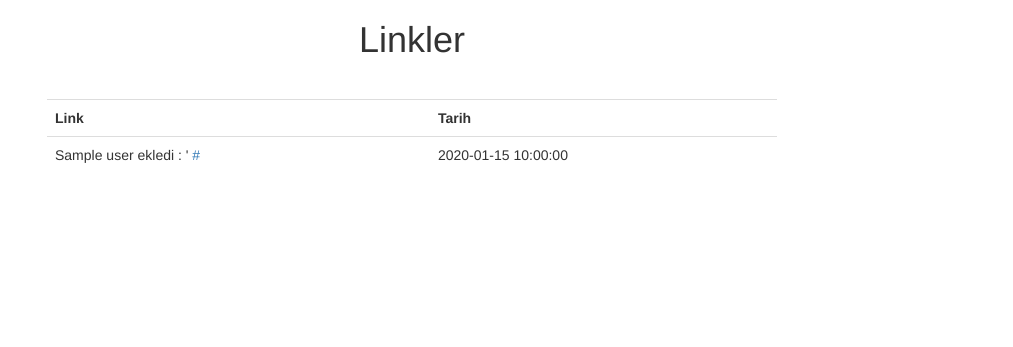
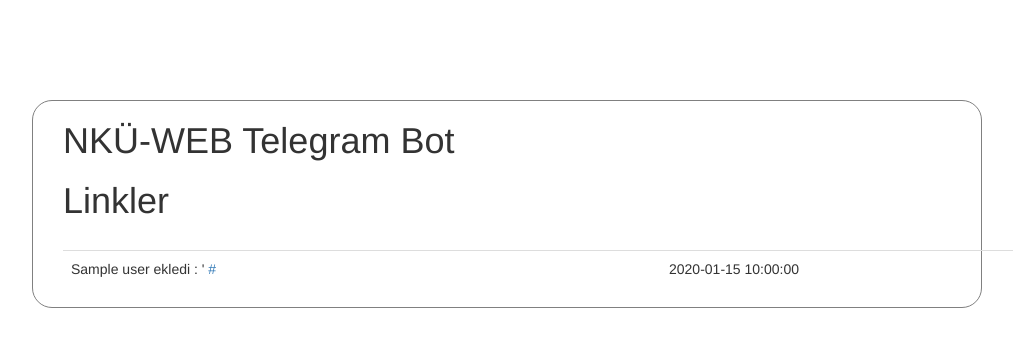
Before and after one commit to nkuweb/dockerize-telegram, a Flask app: page / in a window 1280 px wide. Shown: the top 347 px of the page, without its empty margins (38-1051 px from the left). Run offline with Flask 2, Linux system fonts and the light colour scheme; a database or web service that is not in the repository returns one stand-in record (values such as "Sample title"); some libraries are stand-ins or nearby versions.

Commit message:
IndexPage Changed

```diff
--- a/dockerized-telegram/web/app.py
+++ b/dockerized-telegram/web/app.py
@@ -5,10 +5,11 @@
 
 @app.route("/")
 def index():
-    db=MongoClient('db')
+    db=MongoClient('localhost')
     client = db.telegram
     fetcher  = client.telegramcollection
     return render_template("index.html",datas=fetcher.find())
 @app.errorhandler(404)
 def page_not_found(e):
     return render_template("404.html")
+app.run(debug=True)
--- a/dockerized-telegram/web/templates/index.html
+++ b/dockerized-telegram/web/templates/index.html
@@ -6,21 +6,21 @@
 <head>
 <body>
 
+
+
+
+<div class="container" style=" height:auto;" >
+
+<div class="col-md-10" style=" margin-top:100px; border:1px solid gray; border-radius:20px;";>
+
   <div class="container">
 
-    <div class="col-md-8">
+    <h1 style="text-align:justify;">NKÜ-WEB Telegram Bot</h1>
+ <tr><h1 style="text-align:justify;">Linkler</h1></tr>
+ <br>
+
 
      <table class="table">
-
-    <tr ><h1 style="text-align:center">Linkler<h1></tr>
-
-    <br style="margin-top:50px;">
-
-    <tr>
-    <th>Link</th>
-    <th>Tarih</th>
-
-    </tr>
 
 
            <tr>
@@ -35,6 +35,8 @@
      </tr>
 
    </table>
+
+
   </div>
   </div>
 
```
Lines whose indentation alone changed are shown as unchanged.
